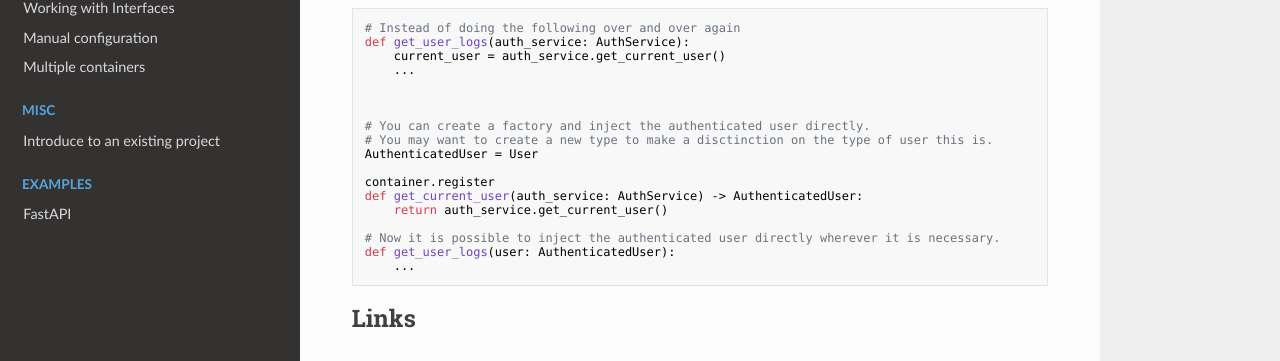
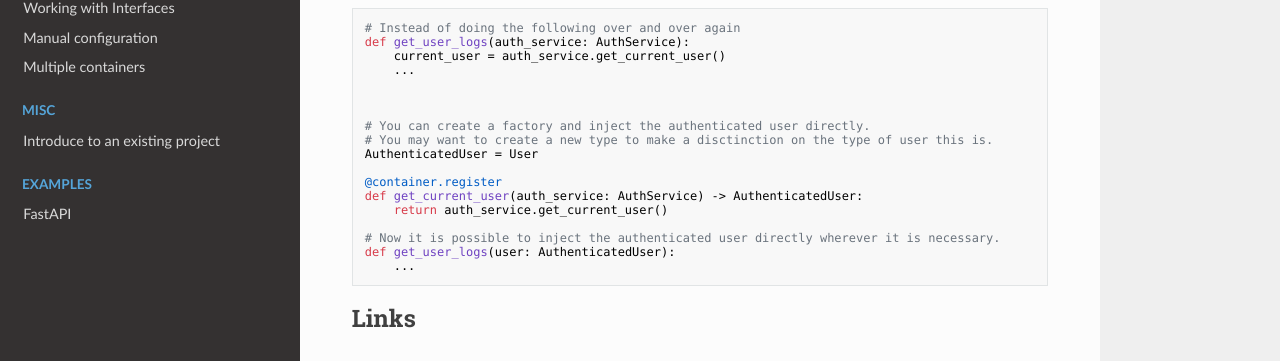
Before and after one commit to maldoinc/wireup, an MkDocs documentation site: the page built from docs/pages/factory_functions.md, in a window 1280 px wide and 900 px high, scrolled down 905 px. Shown: the part 365-726 px from the top of the window. Built offline with MkDocs 1.6.1, drawn with Linux system fonts in a browser that asks for light colours; nearby versions of some CDN libraries.

Commit message:
Fix docs

```diff
--- a/docs/pages/factory_functions.md
+++ b/docs/pages/factory_functions.md
@@ -51,7 +51,7 @@ def get_user_logs(auth_service: AuthService):
 # You may want to create a new type to make a disctinction on the type of user this is.
 AuthenticatedUser = User
 
-container.register
+@container.register
 def get_current_user(auth_service: AuthService) -> AuthenticatedUser:
     return auth_service.get_current_user()
 
```
